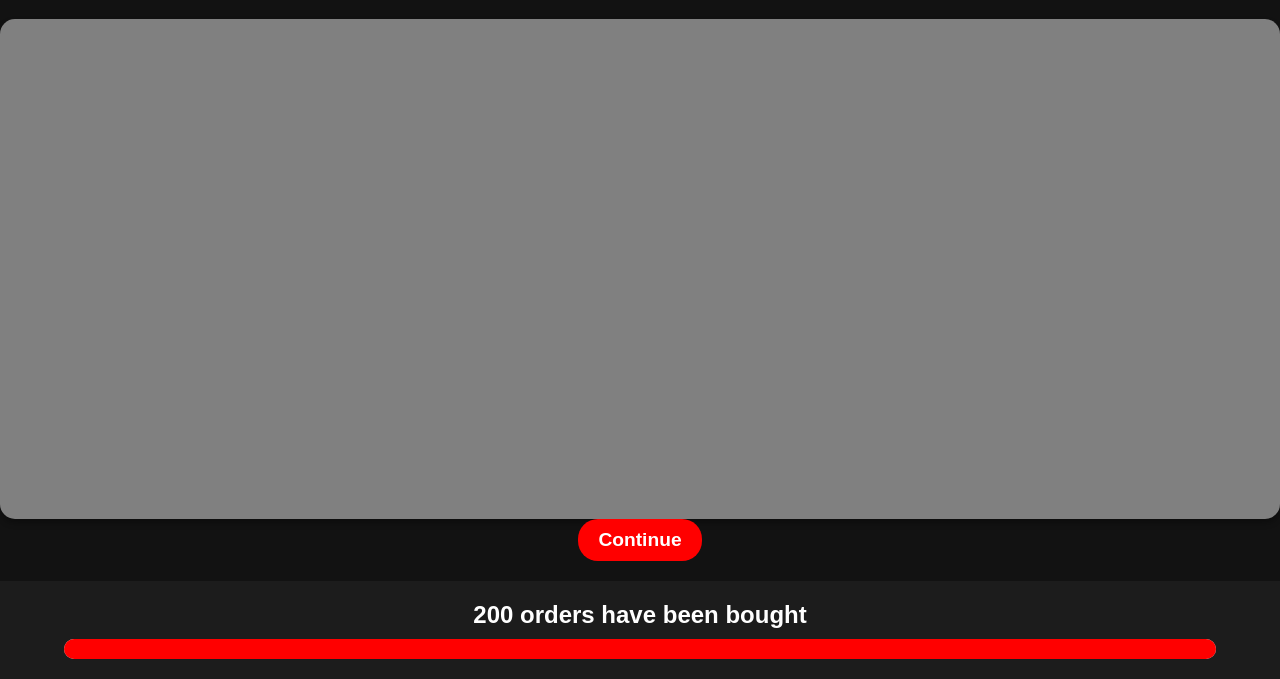
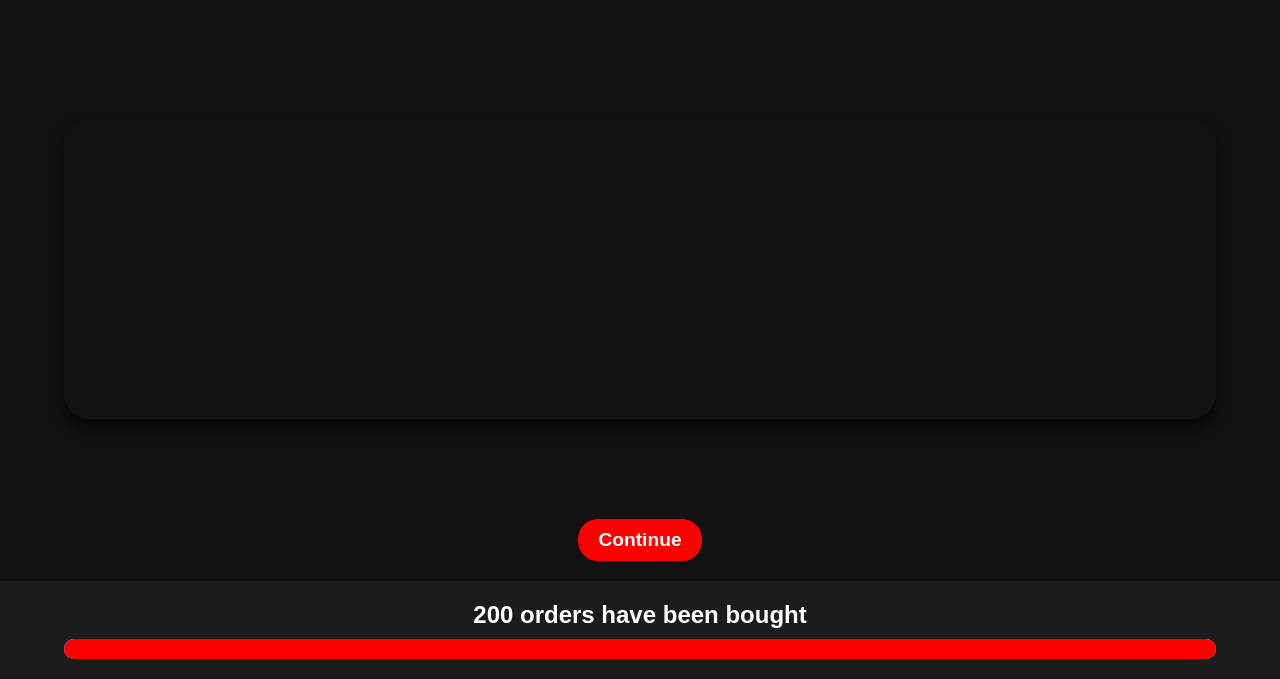
Before and after one commit to Spookz2/quick.followers, a plain HTML site: page index.html in a window 1280 px wide. Shown: the part 121-800 px from the top of the page. Drawn offline with Linux system fonts and the light colour scheme.

Commit message:
Update index.html

```diff
--- a/index.html
+++ b/index.html
@@ -51,11 +51,11 @@
     }
 
     .box {
-      width: 100%;
-      height: 100%;
-      background: #808080;
-      border-radius: 15px;
-      box-shadow: 0 4px 6px rgba(0, 0, 0, 0.3);
+      width: 90%; /* Increased width to stretch it */
+      height: 60%; /* Increased height to make it more stretched */
+      background: #121212; /* Same as background color */
+      border-radius: 25px; /* Curved corners */
+      box-shadow: 0 8px 15px rgba(0, 0, 0, 0.7); /* More shading */
     }
 
     .progress-container {
```
